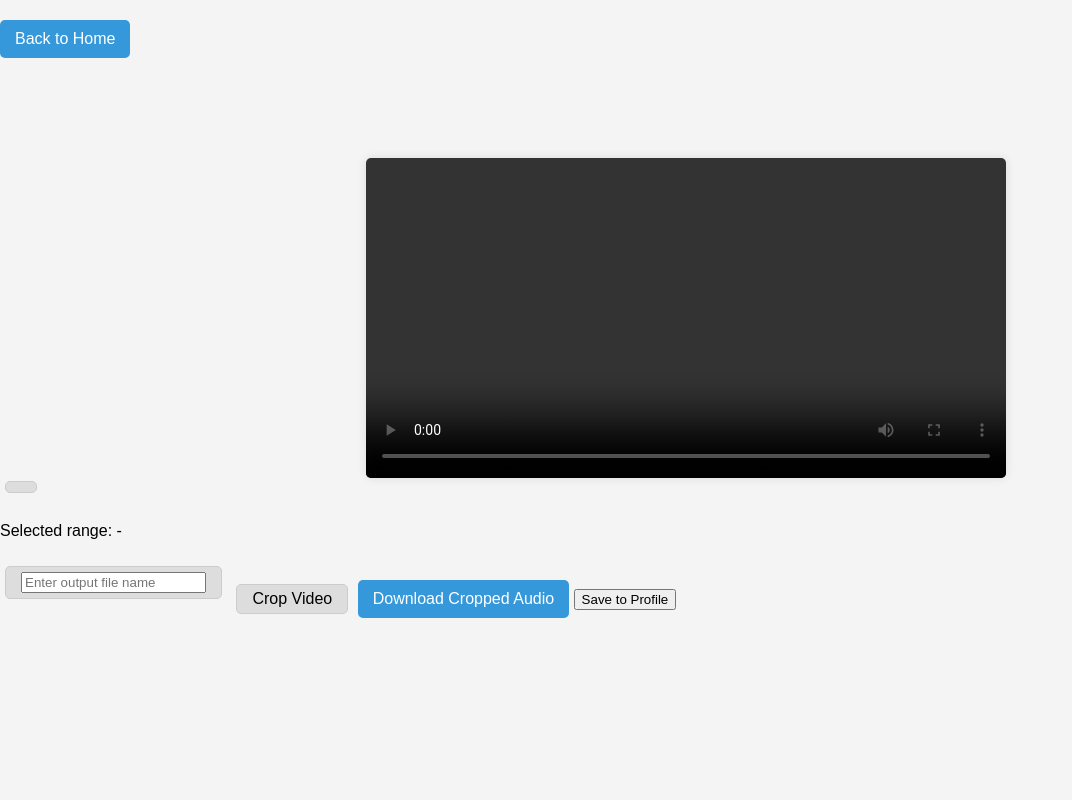
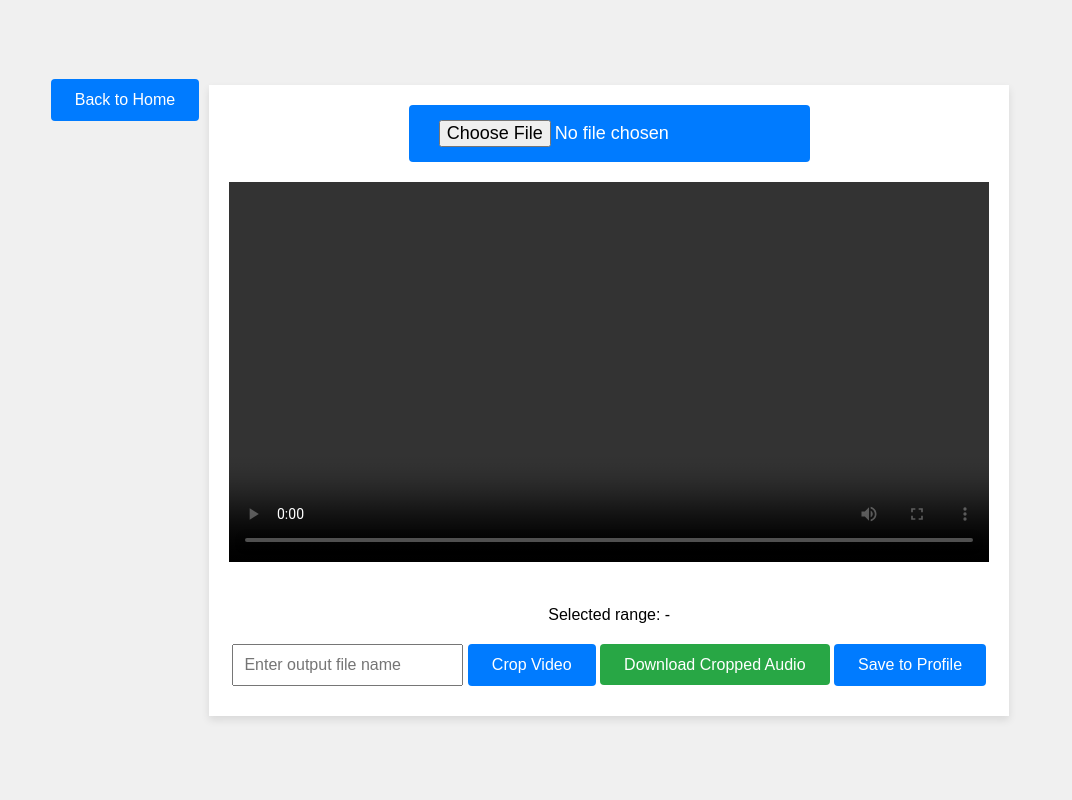
Before and after one commit to Serejiy/NG_Project, a Flask app: template app/templates/extract.html in a window 1280 px wide. Shown: the whole page, without its empty margins (0-1072 px from the left). Run offline with Flask 3, Linux system fonts and the light colour scheme; the template is opened without the code that fills it, so the values that code supplies are empty; some libraries are stand-ins or nearby versions.

Commit message:
video_container design changed to bigger one

```diff
--- a/app/templates/register.html
+++ b/app/templates/register.html
@@ -24,7 +24,7 @@
             <input type="submit" class="cta-button" value="Register">
         </form>
 
-        <a href="index.html" class="back-button">Back to Home</a>
+        <a href="/" class="back-button">Back to Home</a>
     </section>
 
 </body>
--- a/app/templates/static/extract_style.css
+++ b/app/templates/static/extract_style.css
@@ -1,86 +1,37 @@
 body {
     font-family: Arial, sans-serif;
-    background-color: #f4f4f4;
     margin: 0;
     padding: 0;
+    display: flex;
+    align-items: center;
+    justify-content: center;
+    height: 100vh;
+    background-color: #f0f0f0;
 }
 
-#navigation {
-    margin: 10px;
+#videoContainer {
+    margin-right: 260px;
+    max-width: 800px;
+    width: 100%;
+    text-align: center;
+    box-shadow: 0 4px 8px rgba(0, 0, 0, 0.1);
+    background-color: #fff;
+    padding: 20px;
+    box-sizing: border-box;
 }
 
-.nav-link {
-    margin-right: 10px;
-    text-decoration: none;
-    padding: 5px 10px;
-    background-color: #3498db;
-    color: #fff;
-    border-radius: 5px;
+#chooseFileContainer {
+    position: relative;
+    overflow: hidden;
+    display: inline-block;
 }
 
-.nav-link:hover {
-    background-color: #2980b9;
-}
 
-.container {
-    max-width: 800px;
-    margin: 50px auto;
-    background-color: #fff;
-    padding: 20px;
-    border-radius: 5px;
-    box-shadow: 0 0 10px rgba(0, 0, 0, 0.1);
-}
-
-.input_file_container {
-    margin-top: 100px;
-}
-
-.label {
-    cursor: pointer;
-    border: 1px solid #cccccc;
-    border-radius: 5px;
-    padding: 5px 15px;
-    margin: 5px;
-    background: #dddddd;
-    display: inline-block;
-    position: relative;
-    overflow: hidden;
-}
-
-.label input[type="file"] {
-    position: absolute;
-    top: 0;
-    right: 0;
-    font-size: 20px;
-    cursor: pointer;
-    opacity: 0;
-}
-
-.label:hover {
-    background: #5cbd95;
-}
-
-.label:active {
-    background: #9fa1a0;
-}
-
-.label:invalid + span {
-    color: #000000;
-}
-
-.label:valid + span {
-    color: #ffffff;
-}
-
-video {
-    margin-top: 100px;
-    margin-left: 25%;
-    width: 50%;
-    height: auto;
+#cropperVideo {
+    width: 100%;
+    max-height: 500px;
+    object-fit: cover;
     margin-bottom: 20px;
-    border-radius: 5px;
-    box-shadow: 0 0 10px rgba(0, 0, 0, 0.1);
-    justify-content: center;
 }
 
 #slider {
@@ -91,45 +42,102 @@ video {
     margin-bottom: 20px;
 }
 
-
-a {
-    display: inline-block;
-    margin-top: 20px;
-    padding: 10px 15px;
-    background-color: #3498db;
-    color: #fff;
-    text-decoration: none;
-    border-radius: 5px;
-    font-size: 16px;
+.button-container {
+    display: flex;
+    flex-direction: column;
+    gap: 20px;
 }
 
-a:hover {
-    background-color: #2980b9;
+#backToHomeBtn, #chooseFileBtn, #cropBtn, #saveToProfileBtn {
+    padding: 12px 24px;
+    font-size: 16px;
+    cursor: pointer;
+    background-color: #007BFF;
+    color: #fff;
+    border: none;
+    border-radius: 4px;
+    transition: background-color 0.3s;
+    text-decoration: none;
 }
 
-#cropBtn {
-    cursor: pointer;
-    border: 1px solid #cccccc;
-    border-radius: 5px;
-    padding: 5px 15px;
-    margin: 5px;
-    background: #dddddd;
-    display: inline-block;
-    font-size: 16px;
+#backToHomeBtn:hover, #chooseFileBtn:hover, #cropBtn:hover, #saveToProfileBtn:hover {
+    background-color: #0056b3;
 }
 
-#cropBtn:hover {
-    background: #5cbd95;
+#videoInput {
+    cursor: pointer;
+    font-size: 18px;
+    padding: 15px 30px;
+    border: none;
+    border-radius: 4px;
+    background-color: #007BFF;
+    color: #fff;
+    transition: background-color 0.3s;
+    margin-bottom: 20px;
 }
 
-#cropBtn:active {
-    background: #9fa1a0;
+#videoInput:hover {
+    background-color: #0056b3;
 }
 
-#cropBtn:invalid + span {
-    color: #000000;
+#downloadLink {
+    padding: 12px 24px;
+    font-size: 16px;
+    cursor: pointer;
+    background-color: #28a745;
+    color: #fff;
+    border: none;
+    border-radius: 4px;
+    transition: background-color 0.3s;
+    text-decoration: none;
 }
 
-#cropBtn:valid + span {
-    color: #ffffff;
+#downloadLink:hover {
+    background-color: #218838;
 }
+
+.button-link {
+    margin-bottom: 600px;
+    padding: 12px 24px;
+    font-size: 16px;
+    cursor: pointer;
+    background-color: #007BFF;
+    color: #fff;
+    border: none;
+    border-radius: 4px;
+    transition: background-color 0.3s;
+    text-decoration: none;
+}
+
+.button-link:hover {
+    background-color: #0056b3;
+}
+
+#backToHomeBtn
+{
+    margin-left: 40px;
+}
+
+#filenameInput {
+    padding: 10px;
+    font-size: 16px;
+    margin-bottom: 10px;
+}
+
+.button-link {
+    padding: 12px 24px;
+    font-size: 16px;
+    cursor: pointer;
+    background-color: #007BFF;
+    color: #fff;
+    border: none;
+    border-radius: 4px;
+    transition: background-color 0.3s;
+    text-decoration: none;
+    display: inline-block; /* Добавлено для правильного расположения ссылок */
+    margin-right: 10px; /* Добавлено для создания отступа между кнопками */
+}
+
+.button-link:hover {
+    background-color: #0056b3;
+}
```
